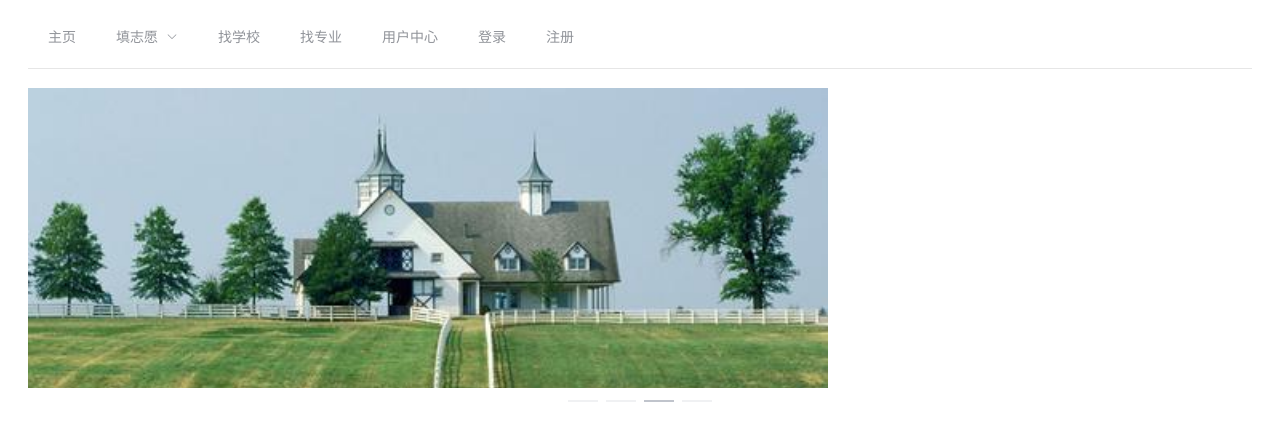
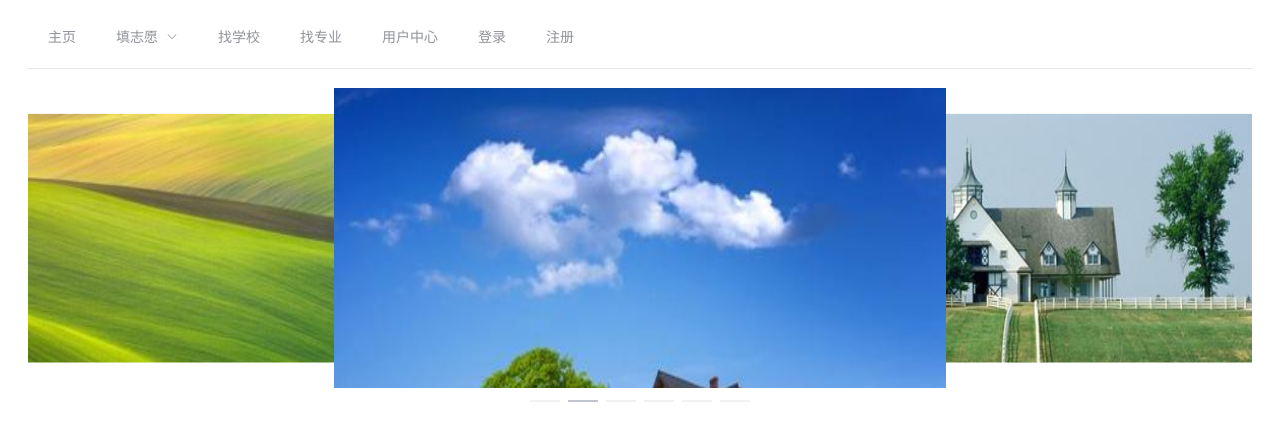
Before and after one commit to lanyuechuan/vue_lan, a Vue app in the folder src/vue-element/element/: page /#/index in a window 1280 px wide. Shown: the top 440 px of the page. Built offline with nearby package versions, Linux system fonts and the light colour scheme; the HTML template or start-up script is replaced by a standard one.

Commit message:
fix: 前端页面2021-04-22

```diff
--- a/src/vue-element/element/build/webpack.dev.conf.js
+++ b/src/vue-element/element/build/webpack.dev.conf.js
@@ -82,7 +82,7 @@ module.exports = new Promise((resolve, reject) => {
       // Add FriendlyErrorsPlugin
       devWebpackConfig.plugins.push(new FriendlyErrorsPlugin({
         compilationSuccessInfo: {
-          messages: [`xxx服务器已启动: http://${devWebpackConfig.devServer.host}:${port}`],
+          messages: [`志愿填报系统前端页面已启动: http://${devWebpackConfig.devServer.host}:${port}`],
         },
         onErrors: config.dev.notifyOnErrors
         ? utils.createNotifierCallback()
--- a/src/vue-element/element/src/components/Index.vue
+++ b/src/vue-element/element/src/components/Index.vue
@@ -1,6 +1,6 @@
 <template>
 <div>
-    <el-carousel indicator-position="outside">
+    <el-carousel :interval="4000" type="card" height="300px">
     <el-carousel-item v-for="item in imgs" :key="item">
       <el-image
         :src="item"
@@ -17,11 +17,13 @@ import homeImg1 from "../assets/indexImgs/1.jpg";
 import homeImg2 from "../assets/indexImgs/2.jpg";
 import homeImg3 from "../assets/indexImgs/3.jpg";
 import homeImg4 from "../assets/indexImgs/4.jpg";
+import homeImg5 from "../assets/indexImgs/5.jpg";
+import homeImg6 from "../assets/indexImgs/6.jpg";
     export default {
         name: 'Index',
         data() {
             return {
-                imgs: [homeImg1, homeImg2, homeImg3, homeImg4],
+                imgs: [homeImg1, homeImg2, homeImg3, homeImg4, homeImg5, homeImg6],
             }
         }
     }
```
Also changed, not shown: src/vue-element/element/src/assets/indexImgs/5.jpg (added), src/vue-element/element/src/assets/indexImgs/6.jpg (added).
